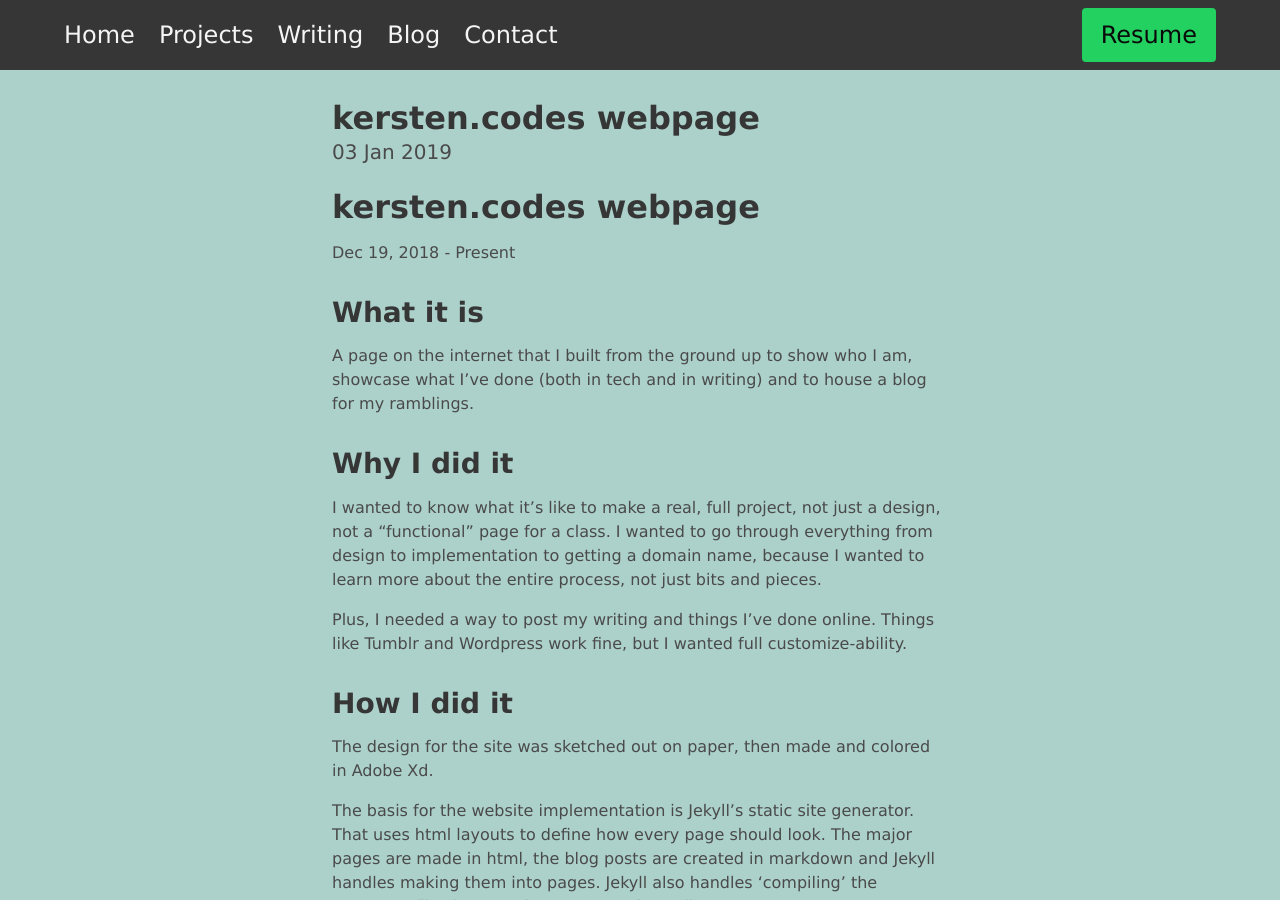
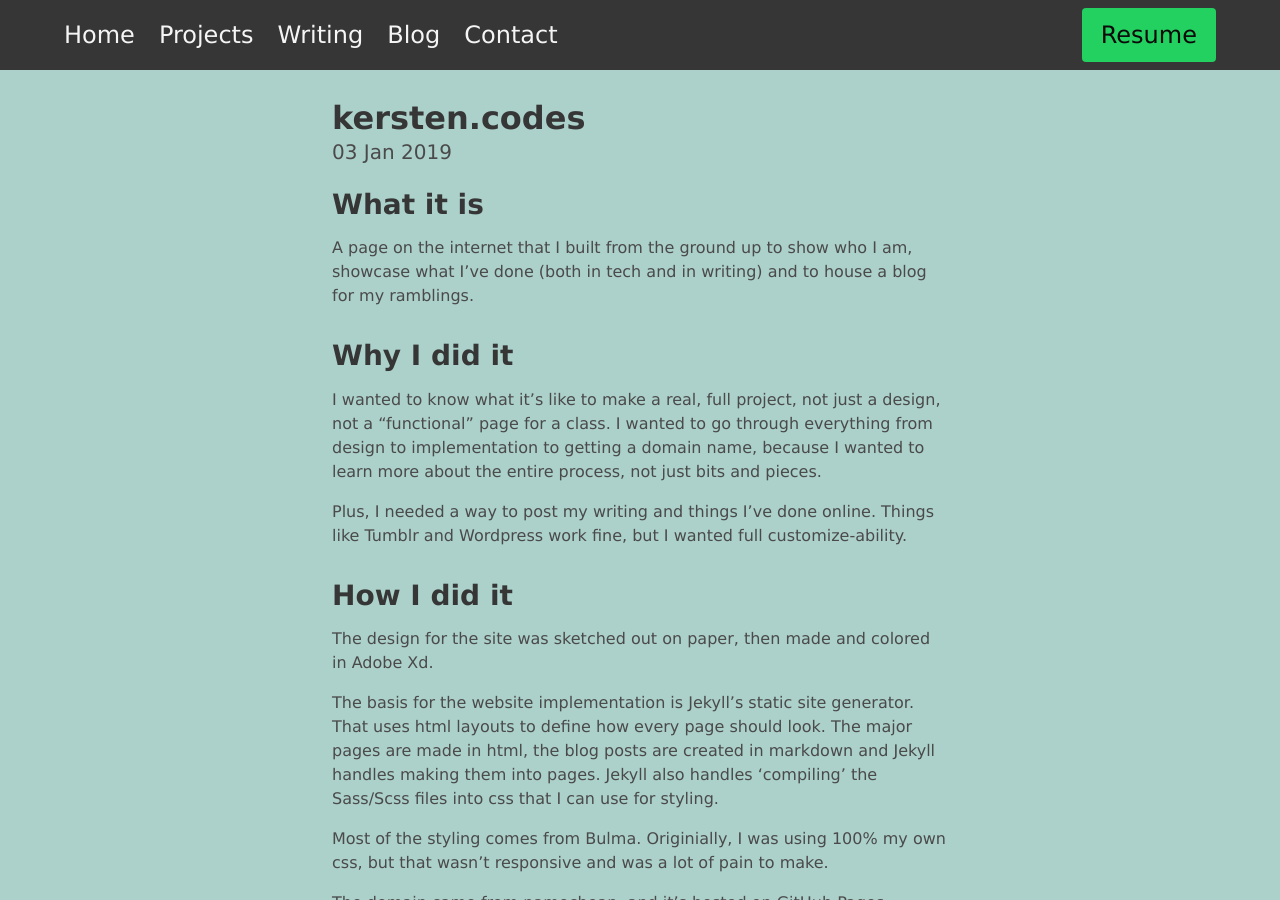
Before and after one commit to suzykersten/suzykersten.github.io, a Jekyll site: the page built from _posts/projects/2019-01-03-This-Website.md, in a window 1280 px wide and 900 px high. Built offline with Jekyll 4.4.1, drawn with Linux system fonts in a browser that asks for light colours; nearby versions of some CDN libraries.

Commit message:
Update blog posts
remove unneeded text, fix spacing issues

```diff
--- a/_posts/projects/2019-01-03-This-Website.md
+++ b/_posts/projects/2019-01-03-This-Website.md
@@ -1,14 +1,10 @@
 ---
 layout: post
-title: "kersten.codes webpage"
+title: "kersten.codes"
 image: "/assets/projects/thiswebsite.jpg"
 flavor: "A personal webpage to show who I am, what I do, and get me hired!"
 date: 2019-01-03
 ---
-
-# kersten.codes webpage
-
-Dec 19, 2018 - Present
 
 ## What it is
 
```
Also changed, not shown: _posts/projects/2018-12-01-Local-Hack-Day.md (+1 -5 lines), _posts/projects/2018-12-28-Port-A-Cade.md (+0 -4 lines).
